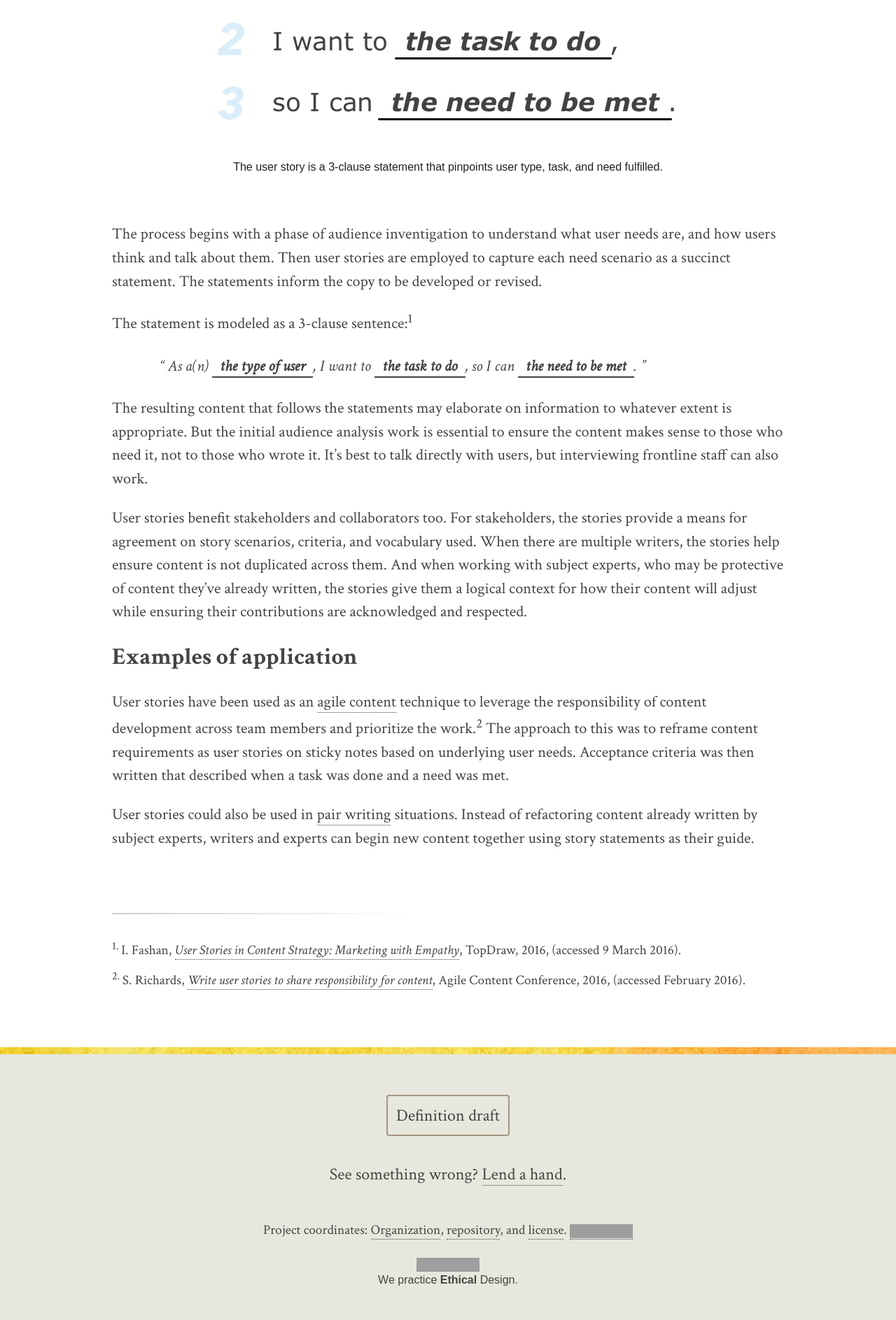
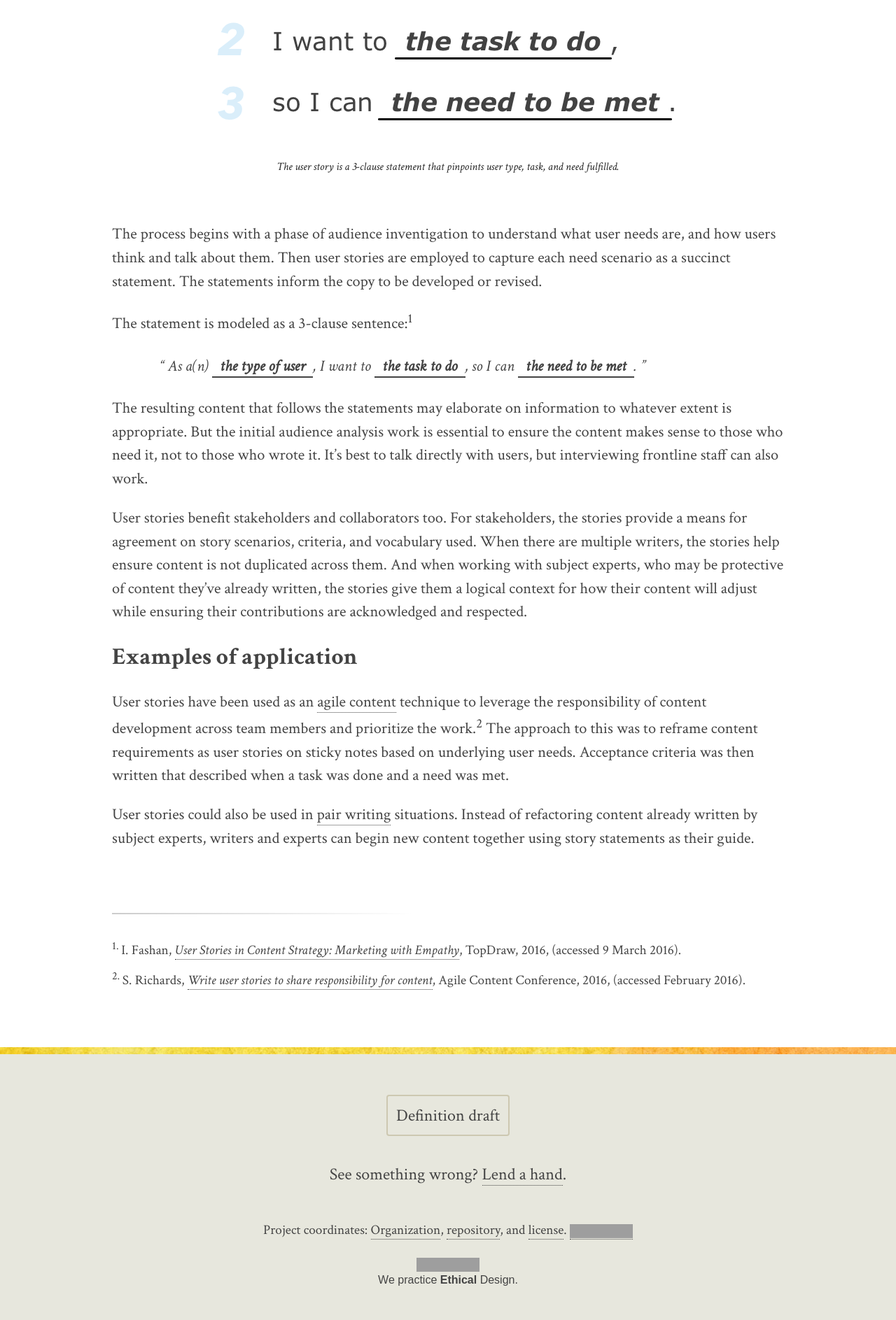
Before and after one commit to content-strategy-forum/csf-glossary, a Jekyll site: the page built from user-story.md, in a window 1280 px wide. Shown: the part 837-2724 px from the top of the page at 70% size. Built offline with Jekyll 4.4.1, drawn with Linux system fonts in a browser that asks for light colours; some web fonts are replaced; grey boxes are pictures that could not be loaded.

Commit message:
purdification

```diff
--- a/assets/main.css
+++ b/assets/main.css
@@ -35,8 +35,7 @@ body {
 h1.term-title,
 .ethics { font-family: 'Share', arial, sans-serif; }
 
-.breadcrumb,
-figcaption { font-family: sans-serif; }
+.breadcrumb { font-family: sans-serif; }
 
 /*
 ******** Font Size and Height
@@ -62,7 +61,8 @@ figcaption { font-size: 1rem; }
 */
 
 .summary,
-.references a { font-style: italic; }
+.references a,
+figcaption { font-style: italic; }
 
 .summary,
 .placeholder { font-weight: bold; }
@@ -246,7 +246,7 @@ footer {
 
 .draft a {
 	padding: .5em;
-	border: 2px solid #a39480;
+	border: 2px solid #CDC8B1;
 	border-radius: 4px;
 }
 
```
